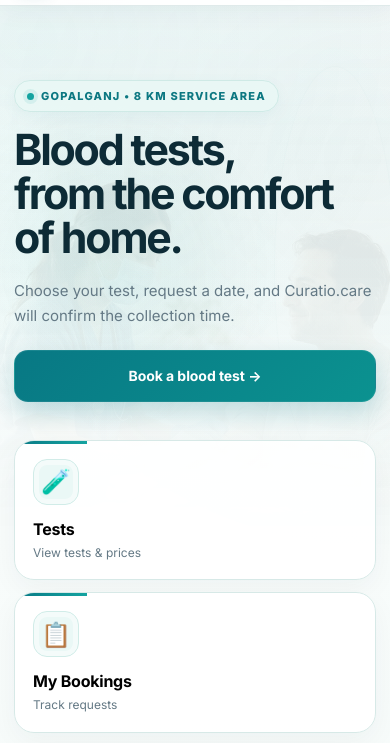
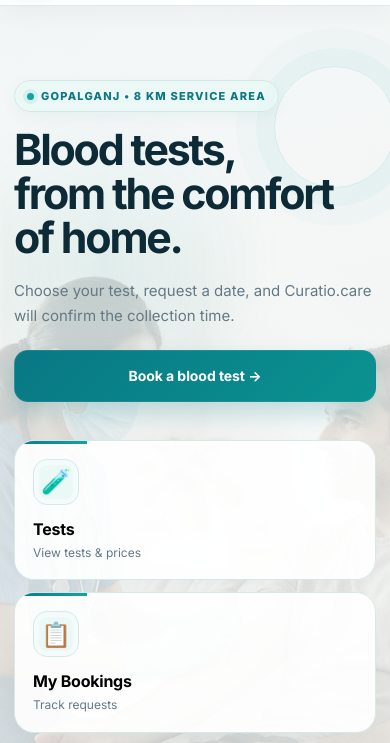
Before and after one commit to anuragtiwari1071-lgtm/curatiocare1, a plain HTML site: page index.html in a window 390 px wide. Shown: the part 64-807 px from the top of the page. Drawn offline with nearby package versions, Linux system fonts and the light colour scheme; no server answers.

Commit message:
Refactor global background image styles
Removed old background image styles and updated body background properties.

```diff
--- a/curatio-visual.css
+++ b/curatio-visual.css
@@ -345,31 +345,30 @@
   }
 }
 
-
-/* Curatio.care — Global Background Image
-   VISUAL-ONLY LAYER.
-   Applies across Home, Tests, Bookings, Reports and other views.
-*/
+/* =========================================================
+   CURATIO.CARE — GLOBAL BACKGROUND IMAGE
+   Final version
+   Applies across customer-facing pages.
+   ========================================================= */
 
 body{
-  position:relative;
-}
-
-body::before{
-  content:"";
-  position:fixed;
-  inset:0;
-  background-image:url("/curatio-home-bg.jpg");
+  background-color:#f7faf9;
+  background-image:
+    linear-gradient(
+      rgba(247,250,249,.84),
+      rgba(247,250,249,.84)
+    ),
+    url("/curatio-home-bg.jpg");
   background-repeat:no-repeat;
   background-position:center center;
   background-size:cover;
-  opacity:.12;
-  pointer-events:none;
-  z-index:0;
+  background-attachment:fixed;
 }
 
+/* Keep the website UI clearly above the background */
 .topbar{
   position:sticky;
+  top:0;
   z-index:10;
 }
 
@@ -379,24 +378,11 @@ footer{
   z-index:1;
 }
 
-
+/* Mobile */
 @media(max-width:760px){
-  #homeView .hero:before{
-    height:100%;
-    background-size:contain;
-    background-position:center bottom;
-    opacity:.13;
+  body{
+    background-position:center center;
+    background-size:cover;
+    background-attachment:scroll;
   }
 }
-
-@media(min-width:761px) and (max-width:1100px){
-  #homeView .hero:before{
-    opacity:.10;
-  }
-}
-
-@media(prefers-reduced-transparency:reduce){
-  #homeView .hero:before{
-    opacity:.055;
-  }
-}
```
